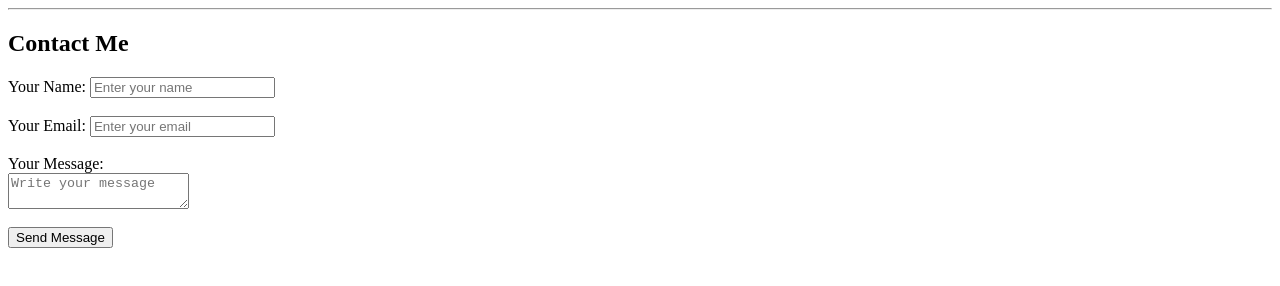
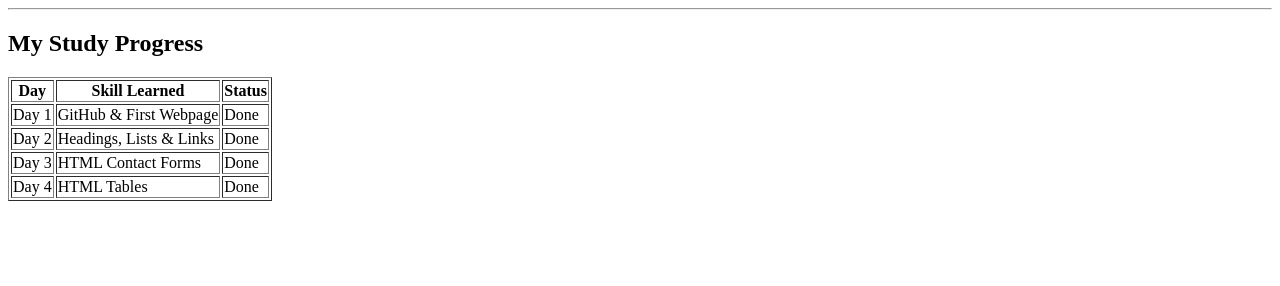
Before and after one commit to zstrahul-lgtm/my-first-repository, a plain HTML site: page index.html in a window 1280 px wide. Drawn offline with Linux system fonts and the light colour scheme.

Commit message:
Add Day 4 HTML study progress table
Practised HTML table, tr, th, and td tags on practice-html branch.

```diff
--- a/index.html
+++ b/index.html
@@ -1,22 +1,31 @@
 <hr>
 
-<h2>Contact Me</h2>
+<h2>My Study Progress</h2>
 
-<form>
-
-    <label>Your Name:</label>
-    <input type="text" placeholder="Enter your name">
-    <br><br>
-
-    <label>Your Email:</label>
-    <input type="email" placeholder="Enter your email">
-    <br><br>
-
-    <label>Your Message:</label>
-    <br>
-    <textarea placeholder="Write your message"></textarea>
-    <br><br>
-
-    <button type="submit">Send Message</button>
-
-</form>
+<table border="1">
+  <tr>
+    <th>Day</th>
+    <th>Skill Learned</th>
+    <th>Status</th>
+  </tr>
+  <tr>
+    <td>Day 1</td>
+    <td>GitHub & First Webpage</td>
+    <td>Done</td>
+  </tr>
+  <tr>
+    <td>Day 2</td>
+    <td>Headings, Lists & Links</td>
+    <td>Done</td>
+  </tr>
+  <tr>
+    <td>Day 3</td>
+    <td>HTML Contact Forms</td>
+    <td>Done</td>
+  </tr>
+  <tr>
+    <td>Day 4</td>
+    <td>HTML Tables</td>
+    <td>Done</td>
+  </tr>
+</table>
```
